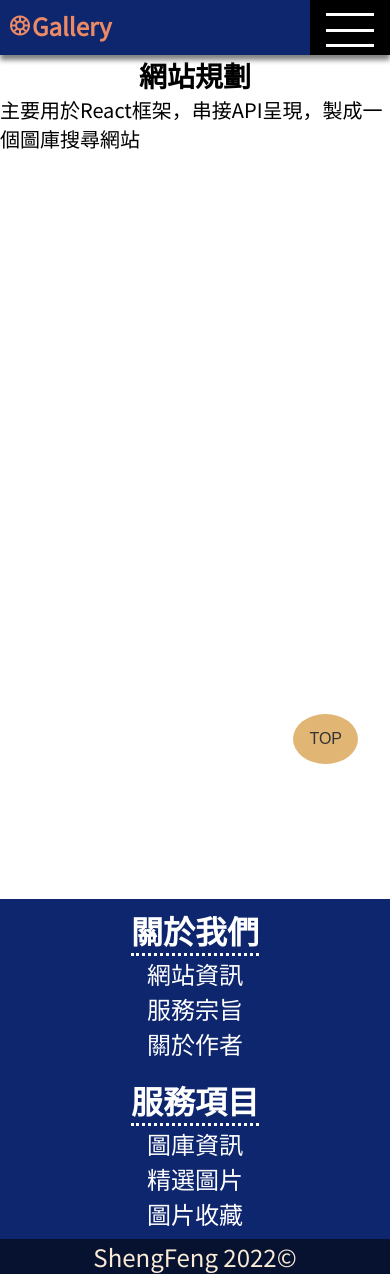
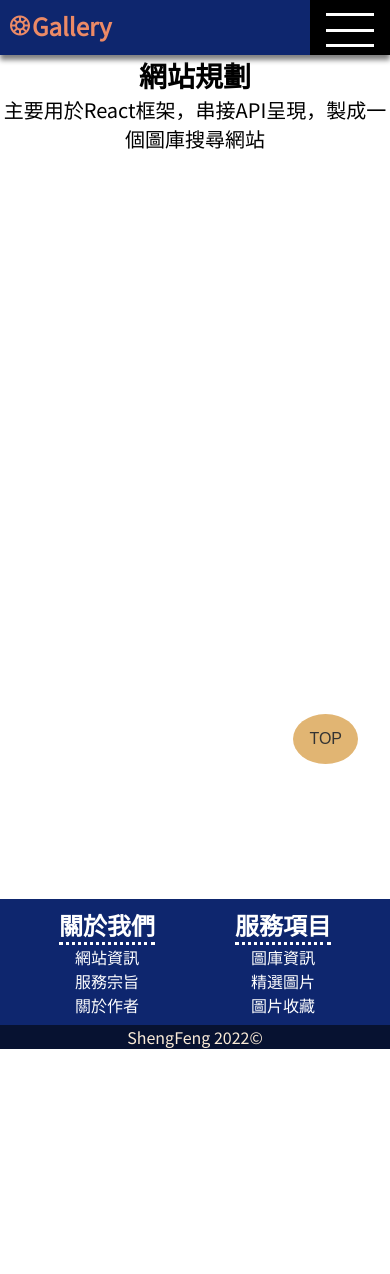
Before and after one commit to Feng8607/photo-web-ReactAPI, a React (Create React App) app: page /Forus in a window 390 px wide. After the commit the page ends 1049 px from the top, so only its background shows below. Built offline with nearby package versions, Linux system fonts and the light colour scheme; the HTML template or start-up script is replaced by a standard one.

Commit message:
fix img font

```diff
--- a/src/styles/style.css
+++ b/src/styles/style.css
@@ -132,7 +132,7 @@ ul {
   text-align: center;
   background-color: rgb(7, 18, 49);
   color: antiquewhite;
-  font-size: 1.5rem;
+  font-size: 1rem;
 }
 
 .morePicture {
@@ -204,6 +204,18 @@ ul {
   .search input,
 .search button {
     font-size: 1.5rem;
+  }
+  .footer .footercon .footitem {
+    margin: 0.5rem 2.5rem;
+  }
+  .footer .footercon .footitem h2 {
+    font-size: 1.5rem;
+  }
+  .footer .footercon .footitem nav ul li a {
+    font-size: 1rem;
+  }
+  .forus {
+    text-align: center;
   }
 }
 @media screen and (max-width: 840px) {
--- a/src/styles/style.scss
+++ b/src/styles/style.scss
@@ -132,7 +132,7 @@ ul {
     text-align: center;
     background-color: rgb(7, 18, 49);
     color: antiquewhite;
-    font-size: 1.5rem;
+    font-size: 1rem;
   }
 }
 .morePicture {
@@ -208,6 +208,28 @@ ul {
       font-size: 1.5rem;
     }
   }
+  .footer {
+    .footercon {
+      .footitem {
+        margin: 0.5rem 2.5rem;
+        h2 {
+          font-size: 1.5rem;
+        }
+        nav {
+          ul {
+            li {
+              a {
+                font-size: 1rem;
+              }
+            }
+          }
+        }
+      }
+    }
+  }
+  .forus {
+    text-align: center;
+  }
 }
 @media screen and(max-width:840px) {
   .nav_header {
```
Also changed, not shown: 1 other file (tests, documents, lock files or other folders).
